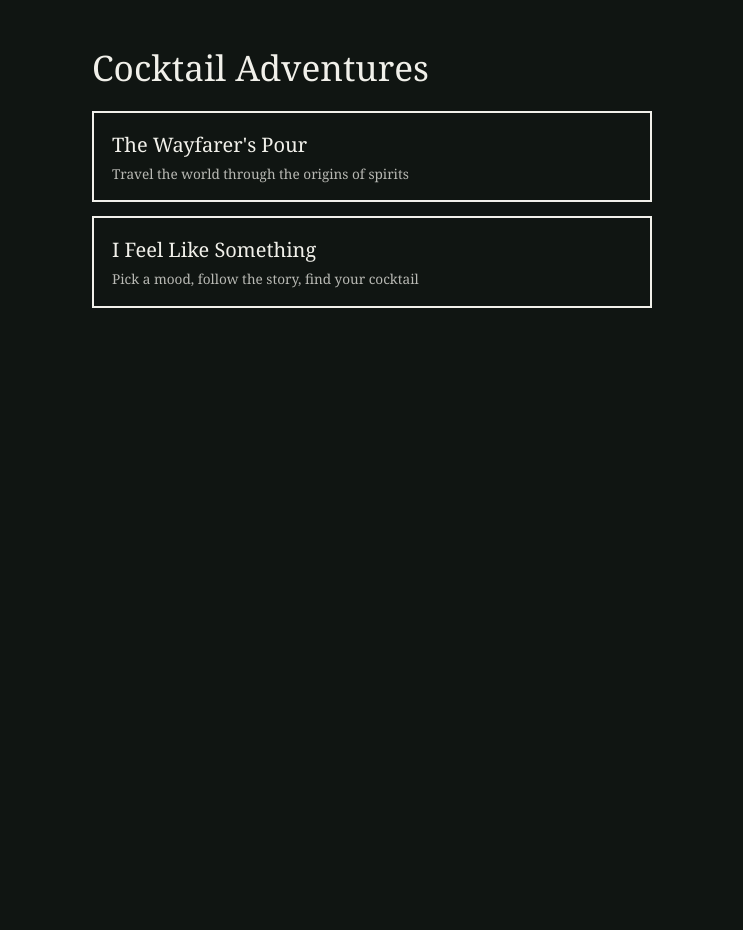
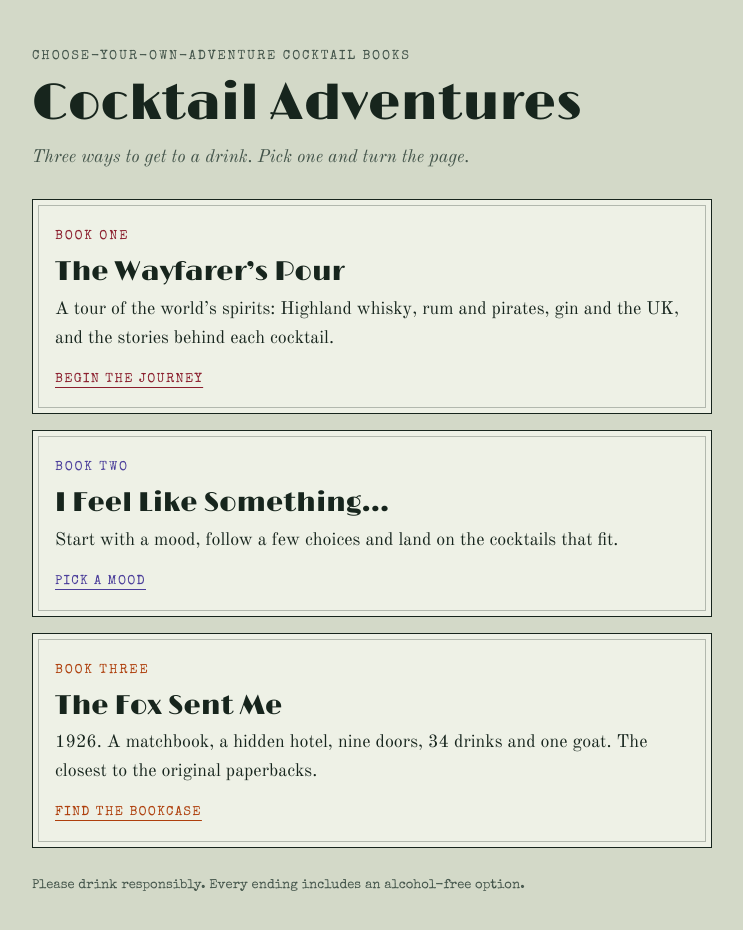
Before and after one commit to JoSo005/cocktail-adventures, a plain HTML site: page index.html in a window 1280 px wide. Shown: the whole page, without its empty margins (268-1011 px from the left). Before the commit the page ends 800 px from the top, so only its background shows below. Drawn offline with nearby package versions, Linux system fonts and the light colour scheme.

Commit message:
Add files via upload

```diff
--- a/index.html
+++ b/index.html
@@ -2,22 +2,60 @@
 <html lang="en">
 <head>
 <meta charset="utf-8">
-<meta name="viewport" content="width=device-width, initial-scale=1">
+<meta name="viewport" content="width=device-width,initial-scale=1">
 <title>Cocktail Adventures</title>
+<link rel="preconnect" href="https://fonts.googleapis.com">
+<link rel="preconnect" href="https://fonts.gstatic.com" crossorigin>
+<link rel="stylesheet" href="https://fonts.googleapis.com/css2?family=Limelight&family=Old+Standard+TT:ital,wght@0,400;0,700;1,400&family=Special+Elite&display=swap">
 <style>
-body{margin:0;padding:48px 20px;background:#101512;color:#F1F0EA;font:18px/1.6 Georgia,serif}
-main{max-width:560px;margin:0 auto}
-h1{font-weight:400;font-size:2.2rem;line-height:1.1;margin:0 0 24px}
-a{display:block;margin:0 0 14px;padding:16px 18px;border:2px solid #F1F0EA;color:#F1F0EA;text-decoration:none;font-size:1.25rem}
-a:hover,a:focus{background:#F1F0EA;color:#101512}
-small{display:block;font-size:.85rem;opacity:.75;margin-top:2px}
+:root{
+  --ground:#D3D9C8;--panel:#EEF1E6;--ink:#17251D;--ink-2:#44554B;--rule:rgba(23,37,29,.28);
+  --a1:#8B1E2D;--a2:#4A3D9A;--a3:#AE3F0C;
+  --f-display:'Limelight',Georgia,serif;--f-body:'Old Standard TT',Georgia,serif;--f-type:'Special Elite','Courier New',monospace;
+}
+@media (prefers-color-scheme:dark){:root{
+  --ground:#0E1913;--panel:#16251C;--ink:#ECEADC;--ink-2:#AFBDB2;--rule:rgba(236,234,220,.28);
+  --a1:#F2939F;--a2:#B4ABF6;--a3:#FF9A5C;color-scheme:dark}}
+*{box-sizing:border-box}
+body{margin:0;background:var(--ground);color:var(--ink);font:400 18px/1.6 var(--f-body);padding:40px 16px 56px}
+.wrap{max-width:680px;margin-inline:auto}
+.kick{font:400 13px/1.3 var(--f-type);letter-spacing:.14em;text-transform:uppercase;color:var(--ink-2)}
+h1{font:400 clamp(2.1rem,8vw,3.2rem)/1.05 var(--f-display);margin:8px 0 12px;text-wrap:balance}
+.lede{margin:0 0 28px;color:var(--ink-2);font-style:italic}
+ul{list-style:none;margin:0;padding:0;display:grid;gap:16px}
+a.book{display:block;position:relative;padding:20px 22px 22px;background:var(--panel);border:1px solid var(--ink);color:inherit;text-decoration:none}
+a.book::before{content:"";position:absolute;inset:5px;border:1px solid var(--rule);pointer-events:none}
+a.book:hover,a.book:focus-visible{outline:3px solid var(--c);outline-offset:3px}
+.num{font:400 13px/1 var(--f-type);letter-spacing:.14em;text-transform:uppercase;color:var(--c)}
+a.book h2{font:400 1.7rem/1.1 var(--f-display);margin:8px 0 8px}
+a.book p{margin:0 0 10px}
+.go{font:400 13px/1 var(--f-type);letter-spacing:.1em;text-transform:uppercase;color:var(--c);text-decoration:underline;text-underline-offset:5px}
+.foot{margin:28px 0 0;font:400 13px/1.55 var(--f-type);color:var(--ink-2)}
 </style>
 </head>
 <body>
-<main>
-<h1>Cocktail Adventures</h1>
-<a href="wayfarers-pour.html">The Wayfarer's Pour<small>Travel the world through the origins of spirits</small></a>
-<a href="feel-like-something.html">I Feel Like Something<small>Pick a mood, follow the story, find your cocktail</small></a>
-</main>
+<div class="wrap">
+  <span class="kick">Choose-your-own-adventure cocktail books</span>
+  <h1>Cocktail Adventures</h1>
+  <p class="lede">Three ways to get to a drink. Pick one and turn the page.</p>
+  <ul>
+    <li><a class="book" style="--c:var(--a1)" href="wayfarers-pour.html">
+      <span class="num">Book One</span>
+      <h2>The Wayfarer’s Pour</h2>
+      <p>A tour of the world’s spirits: Highland whisky, rum and pirates, gin and the UK, and the stories behind each cocktail.</p>
+      <span class="go">Begin the journey</span></a></li>
+    <li><a class="book" style="--c:var(--a2)" href="feel-like-something.html">
+      <span class="num">Book Two</span>
+      <h2>I Feel Like Something…</h2>
+      <p>Start with a mood, follow a few choices and land on the cocktails that fit.</p>
+      <span class="go">Pick a mood</span></a></li>
+    <li><a class="book" style="--c:var(--a3)" href="the-fox-sent-me.html">
+      <span class="num">Book Three</span>
+      <h2>The Fox Sent Me</h2>
+      <p>1926. A matchbook, a hidden hotel, nine doors, 34 drinks and one goat. The closest to the original paperbacks.</p>
+      <span class="go">Find the bookcase</span></a></li>
+  </ul>
+  <p class="foot">Please drink responsibly. Every ending includes an alcohol-free option.</p>
+</div>
 </body>
 </html>
```
